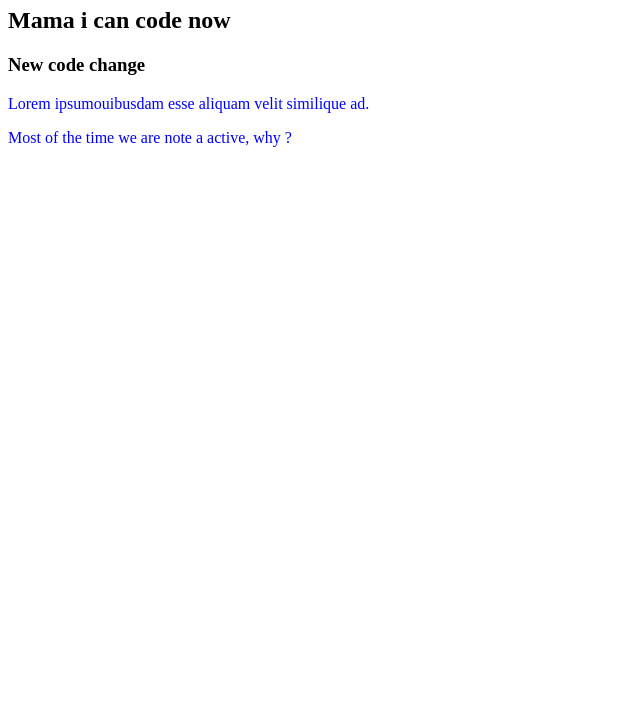
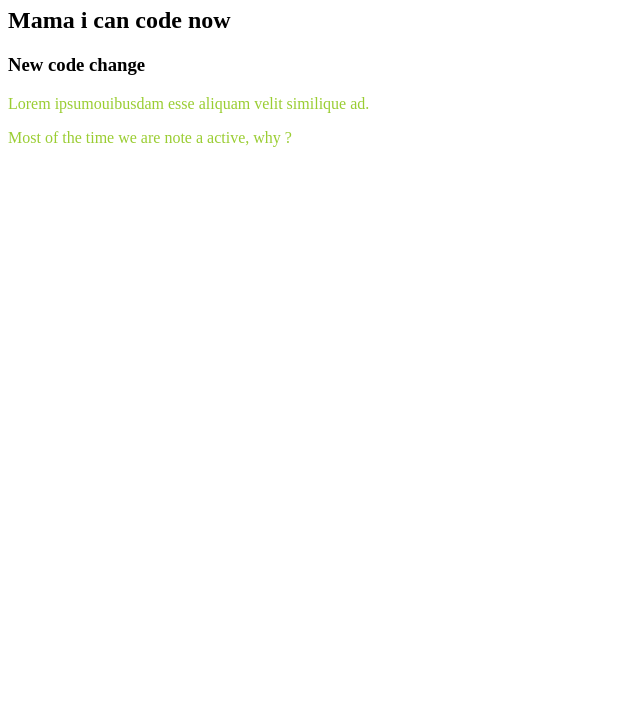
Before and after one commit to mohiuddin143/my-second-repo, a plain HTML site: page index.html in a window 1280 px wide. Shown: the part 73-800 px from the top of the page, without its empty margins (0-640 px from the left). Drawn offline with Linux system fonts and the light colour scheme.

Commit message:
again colour changed

```diff
--- a/style.css
+++ b/style.css
@@ -1,3 +1,3 @@
 p{
-    color: blue;
+    color: yellowgreen;
 }
```
